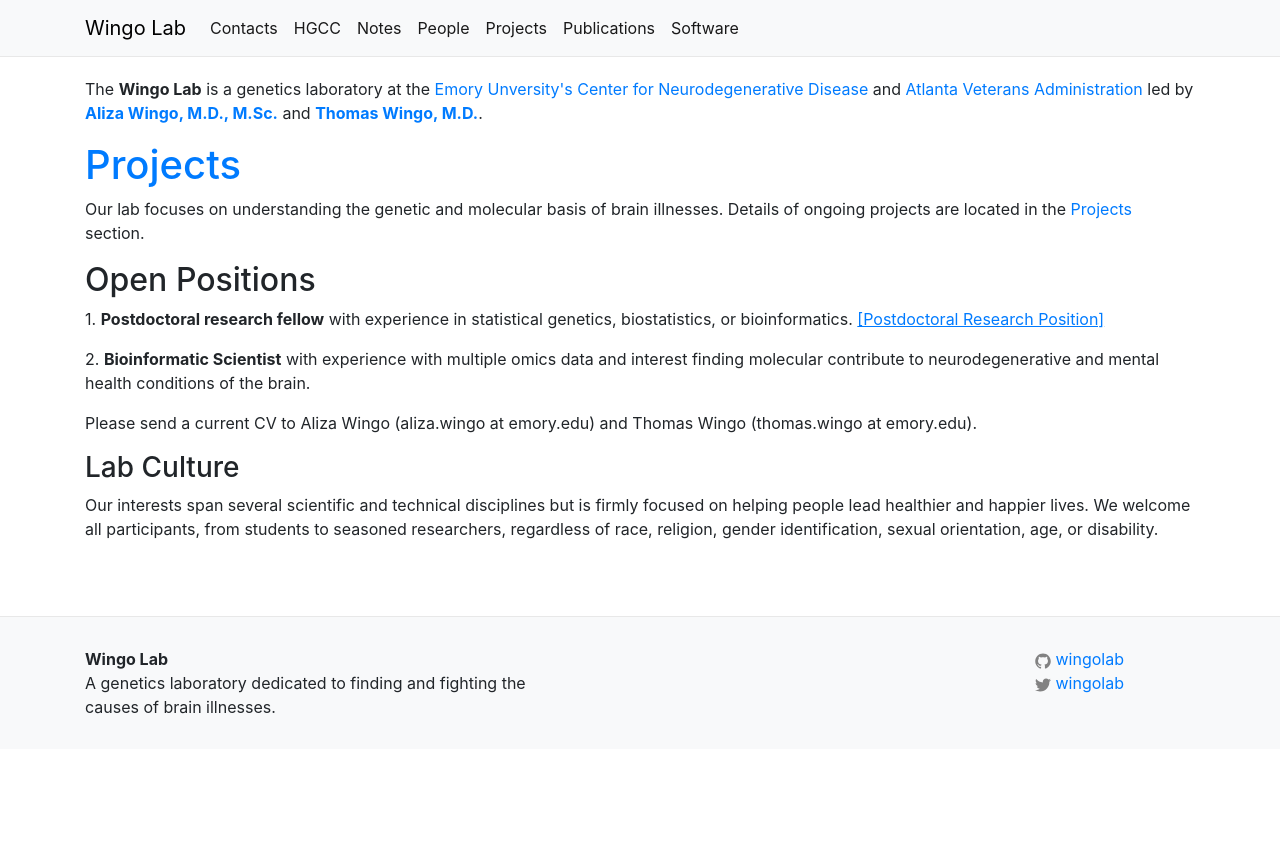
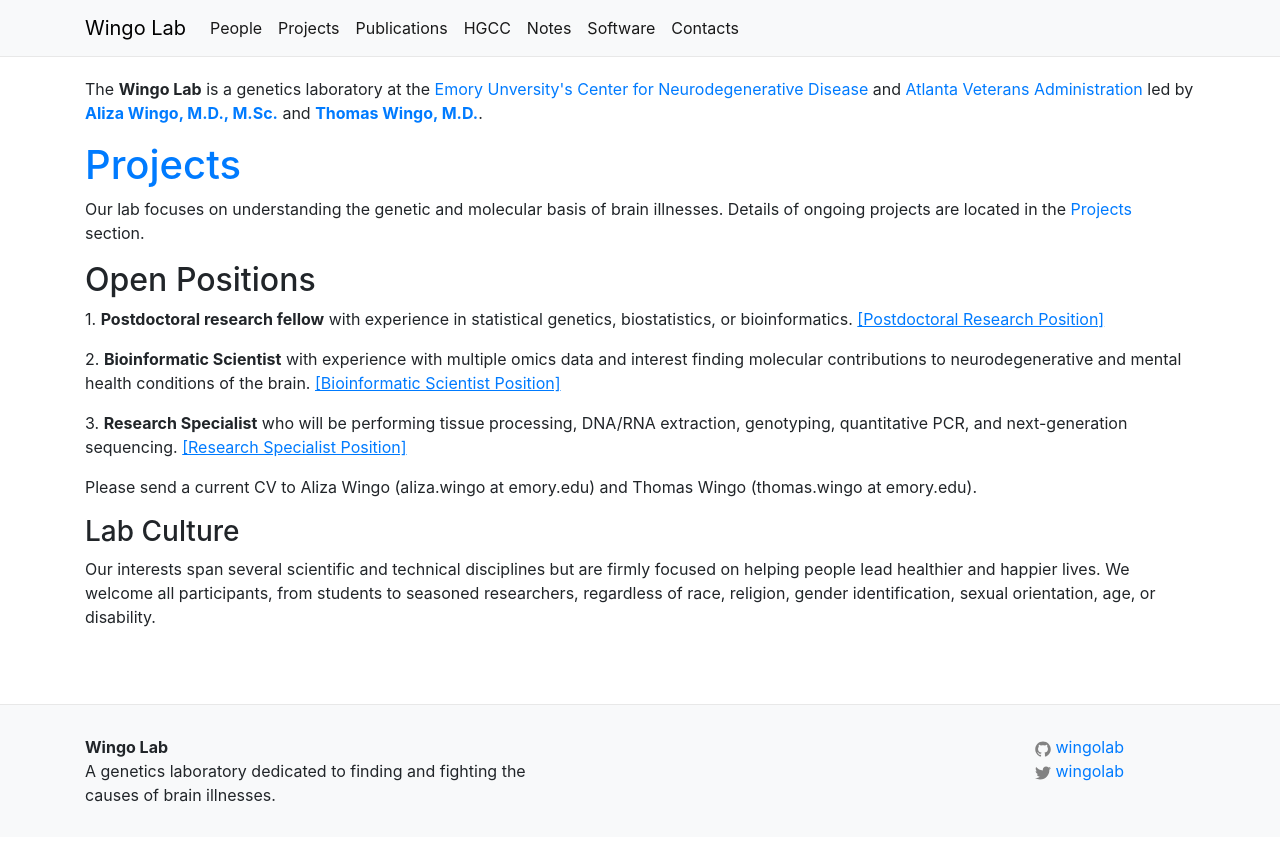
Before and after one commit to wingolab/wingolab.github.io, a Jekyll site: the page built from index.html, in a window 1280 px wide. Shown: the top 841 px of the page. Built offline with Jekyll 4.4.1, drawn with Linux system fonts in a browser that asks for light colours; the list of posts is cut into pages by our own code.

Commit message:
website update
Website update

```diff
--- a/_config.yml
+++ b/_config.yml
@@ -182,12 +182,6 @@
         description: Dr. Yue Liu obtained his Ph.D from Structural and Computational Biology and Molecular Biophysics program at Baylor College of Medicine (BCM). His thesis work was in assembling whole genome sequencing data for complex genomes at the Human Genome Sequencing Center (HGSC) at BCM. He has since worked at HGSC for various projects in next generation sequencing data analysis. His current interest and focus at Wingo's lab is to combine proteomics and sequencing data for better understanding of the abundance profile of the proteins and its association to diseases.
         title: Yue Liu, Ph.D.
 
-  - category: "Undergraduate Students"
-    people:
-      - pic_name: Rishab
-        description: Rishab Bhatt is an undergraduate student majoring in Neuroscience and Behavioral Biology and minoring in Computer Science. Joining the Wingo Lab in the fall of 2019, he uses machine learning to study Purpose-in-Life in both African and European Americans using the Health and Retirement Study (HRS). Rishab has strong interests in health equity, computational, and psychiatry research.
-        title: Rishab Bhatt
-
   - category: "Graduate Students"
     people:
       - pic_name: Charlotte
@@ -199,6 +193,12 @@
       - pic_name: Taha
         description: Taha Rana is currently an MPH student, studying Genetic and Molecular Epidemiology at the Rollins School of Public Health at Emory University. He obtained his B.S. in Neuroscience from George Washington University. As an undergraduate student, he conducted community-based participatory research to elucidate rates of infectious disease, health promotion, and health equity to influence health policy for social determinants of health. Taha joined the Wingo Lab in the fall of 2021 and is currently studying how genetic liability for depression is associated with the incidence of cognitive impairment for his Master's Thesis.
         title: Taha Rana B.S.
+
+  - category: "Undergraduate Students"
+    people:
+      - pic_name: Rishab
+        description: Rishab Bhatt is an undergraduate student majoring in Neuroscience and Behavioral Biology and minoring in Computer Science. Joining the Wingo Lab in the fall of 2019, he uses machine learning to study Purpose-in-Life in both African and European Americans using the Health and Retirement Study (HRS). Rishab has strong interests in health equity, computational, and psychiatry research.
+        title: Rishab Bhatt
 
   - category: "Former Post-Doctoral Fellows"
     people:
@@ -226,7 +226,8 @@
 
   - category: "Former Undergraduate Students"
     people:
-      - description: As an undergraduate student at University of Georgia, Dr. Sharp examined patterns of Inheritance among families with Early-onset Alzheimer's Disease with Dr. Thomas Wingo in the 2012 SURE program. She went on to obtain her medical and masters degree from Virginia School of Medicine and is now a pediatric resident at UPMC Children's Hospital of Pittsburgh.
+      - pic_name: Elenaor
+        description: As an undergraduate student at University of Georgia, Dr. Sharp examined patterns of Inheritance among families with Early-onset Alzheimer's Disease with Dr. Thomas Wingo in the 2012 SURE program. She went on to obtain her medical and masters degree from Virginia School of Medicine and is now a pediatric resident at UPMC Children's Hospital of Pittsburgh.
         title: Eleanor A. Sharp, M.D., M.S.
       - pic_name: Mikolaj
         description: Mikolaj Figurski was a Data Science / Software Development intern in the lab from 2018-2019 who supported the application development team while he was an undergraduate student at Emory University. He anticipates graduating in 2022 with a Computer Science B.S and an Economics B.A.
--- a/index.html
+++ b/index.html
@@ -30,8 +30,11 @@
   </p>
   <p>
     2. <b>Bioinformatic Scientist</b> with experience with multiple omics data
-    and interest finding molecular contribute to neurodegenerative and mental
-    health conditions of the brain.
+    and interest finding molecular contributions to neurodegenerative and mental
+    health conditions of the brain. <a href="https://nam11.safelinks.protection.outlook.com/?url=https%3A%2F%2Fstaff-emory.icims.com%2Fjobs%2F91334%2Fjob&data=05%7C01%7Cdennis.lin2%40emory.edu%7C3d280f8201834f26e5f908da27b4c4ad%7Ce004fb9cb0a4424fbcd0322606d5df38%7C0%7C0%7C637865954589641148%7CUnknown%7CTWFpbGZsb3d8eyJWIjoiMC4wLjAwMDAiLCJQIjoiV2luMzIiLCJBTiI6Ik1haWwiLCJXVCI6Mn0%3D%7C3000%7C%7C%7C&sdata=AOLjXznrRxvfGx4h9tyMIyUjTSYJGgKdZ%2Bcs7h3IzlA%3D&reserved=0"><u>[Bioinformatic Scientist Position]</u></a>
+  </p>
+  <p>
+    3. <b>Research Specialist</b> who will be performing tissue processing, DNA/RNA extraction, genotyping, quantitative PCR, and next-generation sequencing. <a href="https://staff-emory.icims.com/jobs/90847/job"><u>[Research Specialist Position]</u></a>
   </p>
   <p>
     Please send a current CV to Aliza Wingo (aliza.wingo at emory.edu) and
@@ -40,7 +43,7 @@
 
   <h3>Lab Culture</h3>
   <p>
-    Our interests span several scientific and technical disciplines but is
+    Our interests span several scientific and technical disciplines but are
     firmly focused on helping people lead healthier and happier lives. We
     welcome all participants, from students to seasoned researchers, regardless
     of race, religion, gender identification, sexual orientation, age, or
```
Also changed, not shown: 1.people.md (renamed from people.md), 2.projects.md (renamed from projects.md), 3.publications.md (renamed from publications.md), 4.hgcc.md (renamed from hgcc.md), 5.notes.html (renamed from notes.html), 6.software.md (renamed from software.md), 7.contact.md (renamed from contact.md), assets/Elenaor.jpg (added), 1 other file.
